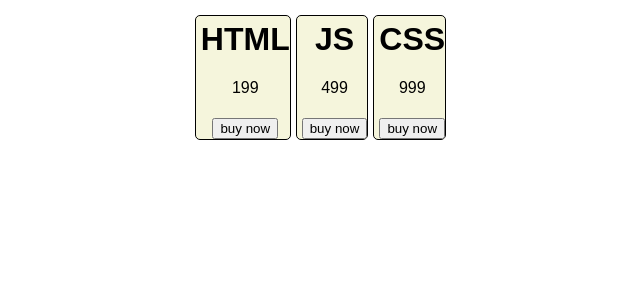
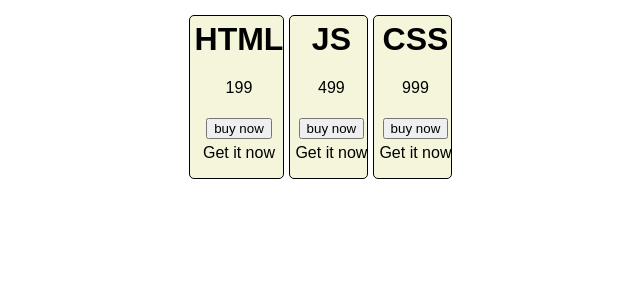
Before and after one commit to Navin2010/reactdemo, a React (Create React App) app in the folder reactlearn/: page / in a window 1280 px wide. Shown: the top 300 px of the page, without its empty margins (327-967 px from the left). Built offline with nearby package versions, Linux system fonts and the light colour scheme.

Commit message:
using usestate

```diff
--- a/reactlearn/src/Course.jsx
+++ b/reactlearn/src/Course.jsx
@@ -1,8 +1,15 @@
 import PropTypes from 'prop-types';
+import { useState } from 'react';
 
 function Course(props) {
+    // let purchased=false;
+    const [purchased,setPurchased]=useState(false);
     function Buy(discount){
         console.log(props.name,"Purchased with",discount,"% discount");
+        // purchased=true;
+        setPurchased(true);
+        console.log(purchased)
+
 
     }
 
@@ -12,6 +19,7 @@
                 <h1>{props.name}</h1>
                 <p>{props.price}</p>
                 <button onClick={(event)=>{Buy(20,event);console.log(event)}}>buy now</button>
+                <p>{purchased ? "Already purchased": "Get it now"}</p>
             </div>
         );
     }
```
